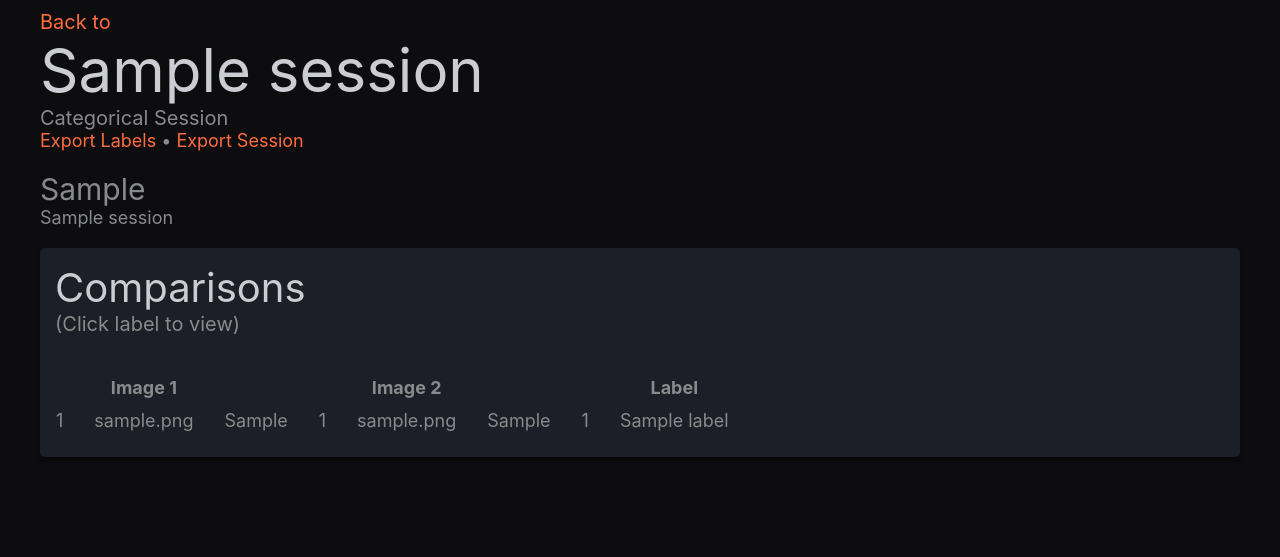
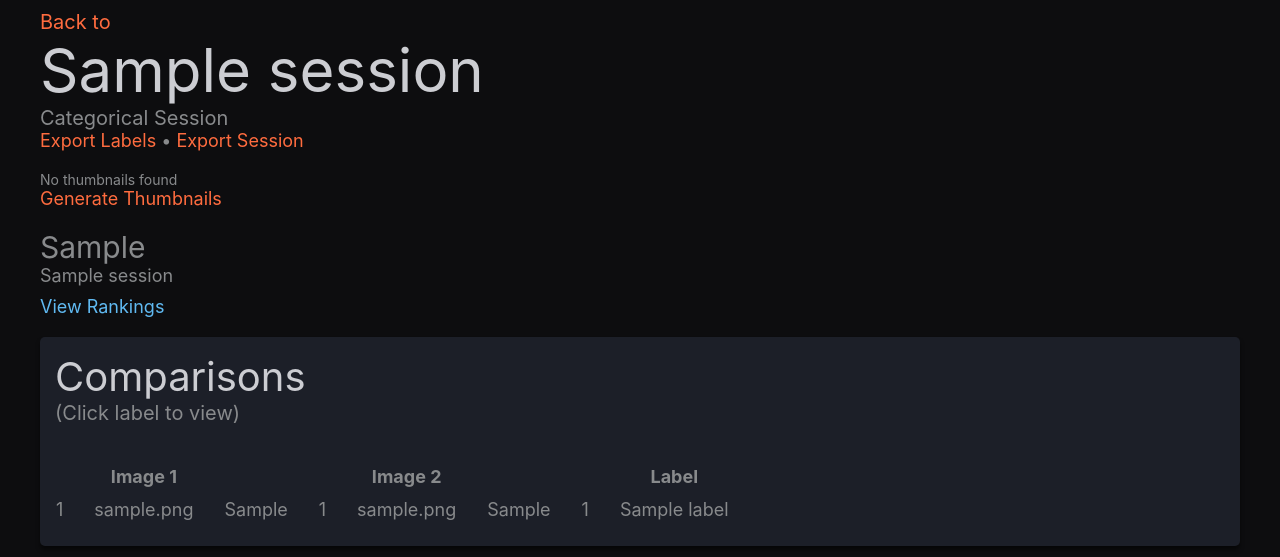
Before and after one commit to gsnlyd/SliceLabeler, a Flask app: page /session/1 in a window 1280 px wide. Shown: the top 557 px of the page. Run offline with Flask 2, Linux system fonts and the light colour scheme; tables that the repository leaves empty hold one stand-in row (values such as "Sample post"); some libraries are stand-ins or nearby versions.

Commit message:
Add comparison ranking page

```diff
--- a/application.py
+++ b/application.py
@@ -6,8 +6,10 @@ from flask import Flask, redirect, url_for, render_template, abort, request, jso
 
 import backend
 import labels
+import ranking
 import sampling
 import sessions
+import thumbnails
 from forms import CreateCategoricalSessionForm, CreateComparisonSessionForm, ComparisonNumberRange, \
     CreateCategoricalSliceSessionForm, ImportSessionForm
 from model import db, LabelSession
@@ -88,6 +90,15 @@ def export_session(session_id: int):
                      cache_timeout=0)
 
 
+@application.route('/generate-thumbnails/<int:session_id>')
+def generate_thumbnails(session_id: int):
+    label_session = sessions.get_session_by_id(db.session, session_id)
+    if label_session is None:
+        abort(400)
+    thumbnails.create_thumbnails(label_session)
+    return redirect(url_for('session_overview', session_id=session_id))
+
+
 @application.route('/datasets')
 def dataset_list():
     datasets = [(d, backend.get_images(d), sessions.get_sessions(db.session, d))
@@ -120,6 +131,8 @@ def session_overview(session_id: int):
     label_session = sessions.get_session_by_id(db.session, session_id)
     dataset = backend.get_dataset(label_session.dataset)
 
+    has_thumbs = thumbnails.has_thumbnails(label_session)
+
     resume_point = None
     for session_element in label_session.elements:
         if len(session_element.labels) == 0:
@@ -132,18 +145,35 @@ def session_overview(session_id: int):
                                label_session=label_session,
                                dataset=dataset,
                                images=images,
-                               resume_point=resume_point)
+                               resume_point=resume_point,
+                               has_thumbs=has_thumbs)
 
     elif label_session.session_type == LabelSessionType.CATEGORICAL_SLICE.name:
         return render_template('session_overview_categorical_slice.html',
                                label_session=label_session,
                                dataset=dataset,
-                               resume_point=resume_point)
+                               resume_point=resume_point,
+                               has_thumbs=has_thumbs)
     else:  # COMPARISON_SLICE
         return render_template('session_overview_comparison.html',
                                label_session=label_session,
                                dataset=dataset,
-                               resume_point=resume_point)
+                               resume_point=resume_point,
+                               has_thumbs=has_thumbs)
+
+
+@application.route('/slice-rankings/<int:session_id>')
+def slice_rankings(session_id: int):
+    label_session = sessions.get_session_by_id(db.session, session_id)
+    dataset = backend.get_dataset(label_session.dataset)
+
+    ranked_slices = ranking.rank_slices(label_session)
+    thumbnail_names = thumbnails.get_thumbnail_names(label_session)
+
+    return render_template('slice_rankings.html',
+                           label_session=label_session,
+                           ranked_slices=ranked_slices,
+                           thumbnail_names=thumbnail_names)
 
 
 @application.route('/import-session/<string:dataset_name>', methods=['GET', 'POST'])
--- a/backend.py
+++ b/backend.py
@@ -85,6 +85,10 @@ def get_image_by_index(dataset: Dataset, image_index: int) -> Tuple[Optional[Dat
         return None, len(images)
 
 
+def slice_name(image_slice: ImageSlice) -> str:
+    return '{}_{}_{}'.format(image_slice.image_name, image_slice.slice_type.name, image_slice.slice_index)
+
+
 thumb_cache = {}
 
 
@@ -100,7 +104,7 @@ def __load_cached_image(image: DataImage):
 
 
 def get_slice(d_img: DataImage, slice_index: int, slice_type: SliceType,
-              intensity_min: int, intensity_max: int) -> Image.Image:
+              intensity_min: int, intensity_max: Optional[int]) -> Image.Image:
     data = __load_cached_image(d_img).get_fdata()
 
     if slice_type == SliceType.SAGITTAL:
@@ -112,8 +116,12 @@ def get_slice(d_img: DataImage, slice_index: int, slice_type: SliceType,
 
     if len(slice_data.shape) > 2:
         slice_data = slice_data.squeeze(axis=2)
+
+    if intensity_max is None:
+        intensity_max = int(np.max(slice_data))
     slice_data = np.clip(slice_data, intensity_min, intensity_max)
     slice_data = ((slice_data / intensity_max) * 255).astype('uint8')
+
     slice_data = np.flip(slice_data.T, axis=0)
     return Image.fromarray(slice_data)
 
--- a/static/css/styles.css
+++ b/static/css/styles.css
@@ -127,6 +127,10 @@ h1, h2, h3, h4, h5, h6 {
 
 .text-red {
     color: var(--color-red);
+}
+
+.text-blue {
+    color: var(--color-blue);
 }
 
 .align-left {
@@ -355,6 +359,22 @@ h1, h2, h3, h4, h5, h6 {
 
 .session-resume-button {
     margin-top: 10px;
+}
+
+.session-rankings-link {
+    margin-top: 10px;
+}
+
+.rankings-grid {
+    display: grid;
+    grid-template-columns: repeat(4, 1fr);
+    justify-items: center;
+    align-items: start;
+    grid-gap: 20px 0;
+}
+
+.rankings-img {
+    border-radius: var(--b-radius);
 }
 
 
--- a/templates/session_overview_base.html
+++ b/templates/session_overview_base.html
@@ -4,11 +4,18 @@
     <div class="main-container-1200">
         <a href="{{ url_for('dataset_overview', dataset_name=dataset.name) }}" class="text-m text-link text-orange">Back to {{ dataset.name }}</a>
         <div class="text-header">{{ label_session.session_name }}</div>
-        <div class="text-m text-gray">{{ 'Comparison Session' if label_session.session_type == 'comparison' else 'Categorical Session' }}</div>
+        <div class="text-m text-gray">{{ 'Comparison Session' if label_session.session_type.startswith('COMPARISON') else 'Categorical Session' }}</div>
         <div class="text-s">
             <a href="{{ url_for('export_labels', session_id=label_session.id) }}" class="text-link text-orange">Export Labels</a>
             <span class="text-gray">&bull;</span>
             <a href="{{ url_for('export_session', session_id=label_session.id) }}" class="text-link text-orange">Export Session</a>
+        </div>
+        <div>
+        {% if not has_thumbs %}
+            <br>
+            <div class="text-xs text-gray">No thumbnails found</div>
+            <a href="{{ url_for('generate_thumbnails', session_id=label_session.id) }}" class="text-s text-link text-orange">Generate Thumbnails</a>
+        {% endif %}
         </div>
         <div class="session-prompt text-l text-gray">{{ label_session.prompt }}</div>
         <div class="text-s text-gray">{{ ', '.join(label_session.label_values()) }}</div>
--- a/templates/session_overview_comparison.html
+++ b/templates/session_overview_comparison.html
@@ -3,6 +3,9 @@
     {% if resume_point is not none %}
         <a href="{{ url_for('label_compare', label_session=label_session.id, i=resume_point) }}" class="session-resume-button link-button orange text-m">{{ 'Start Labeling' if resume_point == 0 else 'Resume Labeling' }}</a>
     {% endif %}
+    <div class="session-rankings-link">
+        <a href="{{ url_for('slice_rankings', session_id=label_session.id) }}" class="text-s text-link text-blue">View Rankings</a>
+    </div>
     <div class="session-content card">
         <div class="text-xl">Comparisons</div>
         <div class="text-m text-gray">(Click label to view)</div>
--- /dev/null
+++ b/thumbnails.py
@@ -0,0 +1,35 @@
+import os
+from typing import List
+
+import backend
+import sampling
+from model import LabelSession
+
+THUMBS_PATH = os.path.join('static', 'thumbnails')
+THUMB_EXTENSION = '.jpg'
+
+
+def get_session_thumbnails_dir_path(label_session: LabelSession) -> str:
+    return os.path.join(THUMBS_PATH, 'session-{}'.format(label_session.id))
+
+
+def get_thumbnail_names(label_session: LabelSession) -> List[str]:
+    return [backend.slice_name(sl) + THUMB_EXTENSION for sl in sampling.get_slices_from_session(label_session)]
+
+
+def create_thumbnails(label_session: LabelSession):
+    dataset = backend.get_dataset(label_session.dataset)
+    slices = sampling.get_slices_from_session(label_session)
+
+    session_thumbs_dir_path = get_session_thumbnails_dir_path(label_session)
+    os.makedirs(session_thumbs_dir_path, exist_ok=True)
+
+    for sl in slices:
+        d_img = backend.get_image(dataset, sl.image_name)
+        slice_thumb_path = os.path.join(session_thumbs_dir_path, backend.slice_name(sl) + '.jpg')
+        backend.get_slice(d_img, sl.slice_index, sl.slice_type, 0, None).save(slice_thumb_path)
+    print('Created {} thumbnails for session {}'.format(len(slices), label_session.session_name))
+
+
+def has_thumbnails(label_session: LabelSession) -> bool:
+    return os.path.exists(get_session_thumbnails_dir_path(label_session))
```
Also changed, not shown: ranking.py (added, +14 -0 lines), templates/slice_rankings.html (added, +22 -0 lines), tests/test_ranking.py (added, +58 -0 lines), 1 other file.
